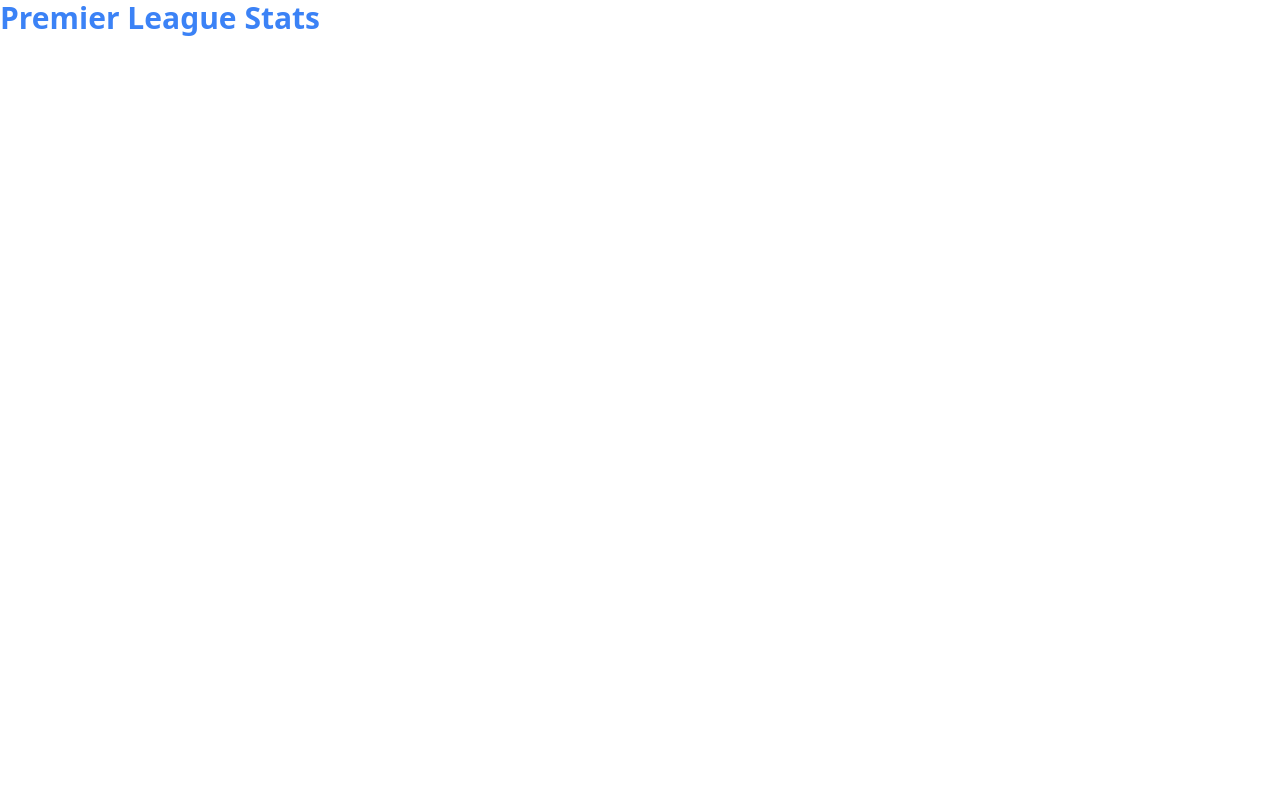
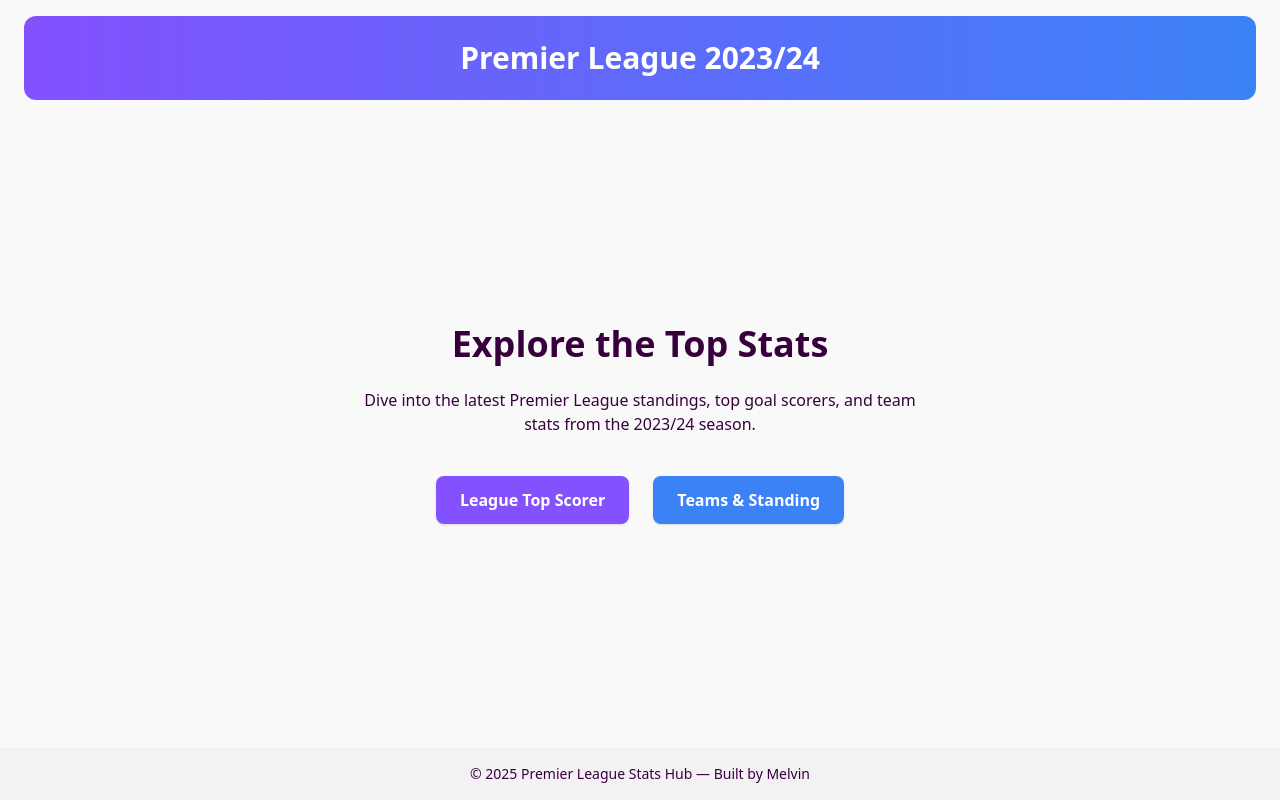
Before and after one commit to melbTech/premier-league-stats, a website built with Vite: page index.html in a window 1280 px wide. Built offline with nearby package versions, Linux system fonts and the light colour scheme.

Commit message:
Add style to home, and create 2 html files

```diff
--- a/index.html
+++ b/index.html
@@ -5,8 +5,46 @@
     <meta name="viewport" content="width=device-width, initial-scale=1.0" />
     <title>Premier League Stats</title>
   </head>
-  <body>
-    <h1 class="text-3xl font-bold text-blue-500">Premier League Stats</h1>
+  <body
+    class="bg-[#faf9fa] text-[#37003c] font-sans min-h-screen flex flex-col"
+  >
+    <!-- HEADER -->
+    <header
+      class="mt-4 mx-6 rounded-xl shadow-min p-6 bg-gradient-to-r from-[#8351fe] to-blue-500"
+    >
+      <div class="max-w-6xl mx-auto flex items-center justify-center">
+        <h1 class="text-3xl font-bold text-white">Premier League 2023/24</h1>
+      </div>
+    </header>
+
+    <main
+      class="flex-1 flex flex-col items-center justify-center text-center p-8"
+    >
+      <h2 class="text-4xl font-semibold mb-6">Explore the Top Stats</h2>
+      <p class="max-w-xl mb-10">
+        Dive into the latest Premier League standings, top goal scorers, and
+        team stats from the 2023/24 season.
+      </p>
+
+      <div class="flex flex-col sm:flex-row gap-6">
+        <a
+          href="/top-scorers.html"
+          class="px-6 py-3 bg-[#8351fe] text-white font-bold rounded-lg shadow transition"
+        >
+          League Top Scorer
+        </a>
+        <a
+          href="/teams.html"
+          class="px-6 py-3 bg-blue-500 text-white font-bold rounded-lg shadow transition"
+          >Teams & Standing</a
+        >
+      </div>
+    </main>
+
+    <!-- FOOTER -->
+    <footer class="bg-[#f4f1f4] p-4 text-center text-sm">
+      © 2025 Premier League Stats Hub — Built by Melvin
+    </footer>
     <script type="module" src="/src/main.js"></script>
   </body>
 </html>
```
Also changed, not shown: teams.html (added), top-scorers.html (added).
